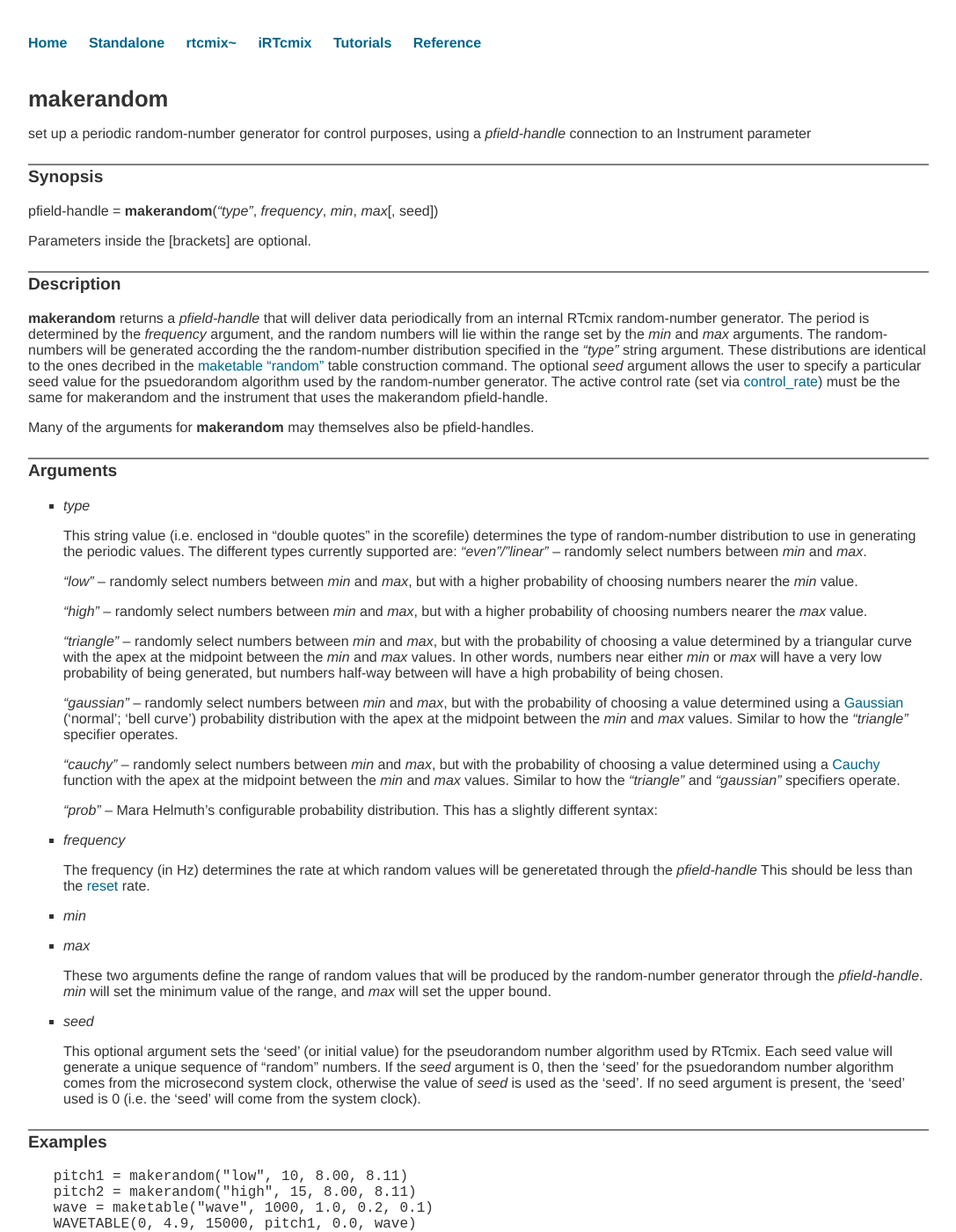
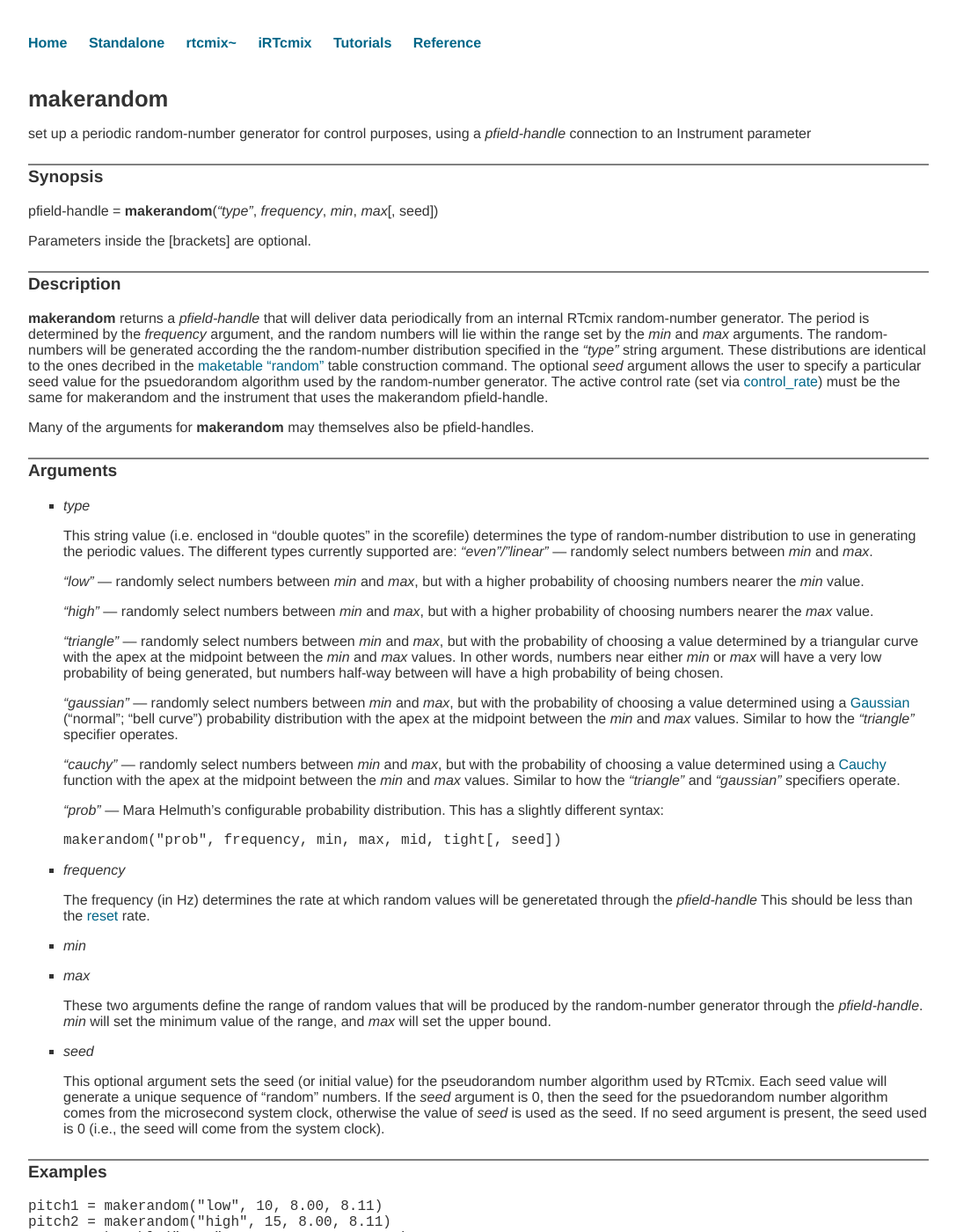
Before and after one commit to RTcmix/rtcmix.github.io, a Jekyll site: the page built from reference/scorefile/makerandom.md, in a window 1280 px wide and 1400 px high. Shown: the whole window at 88% size, without its empty margins (96-1183 px from the left). Built offline with Jekyll 4.4.1, drawn with Linux system fonts in a browser that asks for light colours.

Commit message:
Supply missing prob syntax; formatting cleanups.

````diff
--- a/reference/scorefile/makerandom.md
+++ b/reference/scorefile/makerandom.md
@@ -48,40 +48,43 @@ pfield-handles.
     scorefile) determines the type of random-number distribution to use
     in generating the periodic values. The different types currently
     supported are:
-    *"even"/"linear"* -- randomly select numbers between *min* and
+    *"even"/"linear"* &mdash; randomly select numbers between *min* and
     *max*.
 
-    *"low"* -- randomly select numbers between *min* and *max*, but with
+    *"low"* &mdash; randomly select numbers between *min* and *max*, but with
     a higher probability of choosing numbers nearer the *min* value.
 
-    *"high"* -- randomly select numbers between *min* and *max*, but
+    *"high"* &mdash; randomly select numbers between *min* and *max*, but
     with a higher probability of choosing numbers nearer the *max*
     value.
 
-    *"triangle"* -- randomly select numbers between *min* and *max*, but
+    *"triangle"* &mdash; randomly select numbers between *min* and *max*, but
     with the probability of choosing a value determined by a triangular
     curve with the apex at the midpoint between the *min* and *max*
     values. In other words, numbers near either *min* or *max* will have
     a very low probability of being generated, but numbers half-way
     between will have a high probability of being chosen.
 
-    *"gaussian"* -- randomly select numbers between *min* and *max*, but
+    *"gaussian"* &mdash; randomly select numbers between *min* and *max*, but
     with the probability of choosing a value determined using a
     [Gaussian](http://mathworld.wolfram.com/NormalDistribution.html)
-    ('normal'; 'bell curve') probability distribution with the apex at
+    ("normal"; "bell curve") probability distribution with the apex at
     the midpoint between the *min* and *max* values. Similar to how the
     *"triangle"* specifier operates.
 
-    *"cauchy"* -- randomly select numbers between *min* and *max*, but
+    *"cauchy"* &mdash; randomly select numbers between *min* and *max*, but
     with the probability of choosing a value determined using a
     [Cauchy](http://www.itl.nist.gov/div898/handbook/eda/section3/eda3663.htm)
     function with the apex at the midpoint between the *min* and *max*
     values. Similar to how the *"triangle"* and *"gaussian"* specifiers
     operate.
 
-    *"prob"* -- Mara Helmuth's configurable probability distribution.
+    *"prob"* &mdash; Mara Helmuth's configurable probability distribution.
     This has a slightly different syntax:
-    <!-- end list -->
+
+    ```
+    makerandom("prob", frequency, min, max, mid, tight[, seed])
+    ```
 
   - *frequency*
 
@@ -100,24 +103,24 @@ pfield-handles.
 
   - *seed*
 
-    This optional argument sets the 'seed' (or initial value) for the
+    This optional argument sets the seed (or initial value) for the
     pseudorandom number algorithm used by RTcmix. Each seed value will
     generate a unique sequence of "random" numbers. If the *seed* argument
-    is 0, then the 'seed' for the psuedorandom number algorithm comes from
+    is 0, then the seed for the psuedorandom number algorithm comes from
     the microsecond system clock, otherwise the value of *seed* is used as
-    the 'seed'. If no seed argument is present, the 'seed' used is 0 (i.e.
-    the 'seed' will come from the system clock).
+    the seed. If no seed argument is present, the seed used is 0 (i.e.,
+    the seed will come from the system clock).
 
 -----
 
 ### Examples
 
 ```
-   pitch1 = makerandom("low", 10, 8.00, 8.11)
-   pitch2 = makerandom("high", 15, 8.00, 8.11)
-   wave = maketable("wave", 1000, 1.0, 0.2, 0.1)
-   WAVETABLE(0, 4.9, 15000, pitch1, 0.0, wave)
-   WAVETABLE(0, 4.9, 15000, pitch2, 1.0, wave)
+pitch1 = makerandom("low", 10, 8.00, 8.11)
+pitch2 = makerandom("high", 15, 8.00, 8.11)
+wave = maketable("wave", 1000, 1.0, 0.2, 0.1)
+WAVETABLE(0, 4.9, 15000, pitch1, 0.0, wave)
+WAVETABLE(0, 4.9, 15000, pitch2, 1.0, wave)
 ```
 
 This scorefile uses two random-number PField generators, one operating
````
